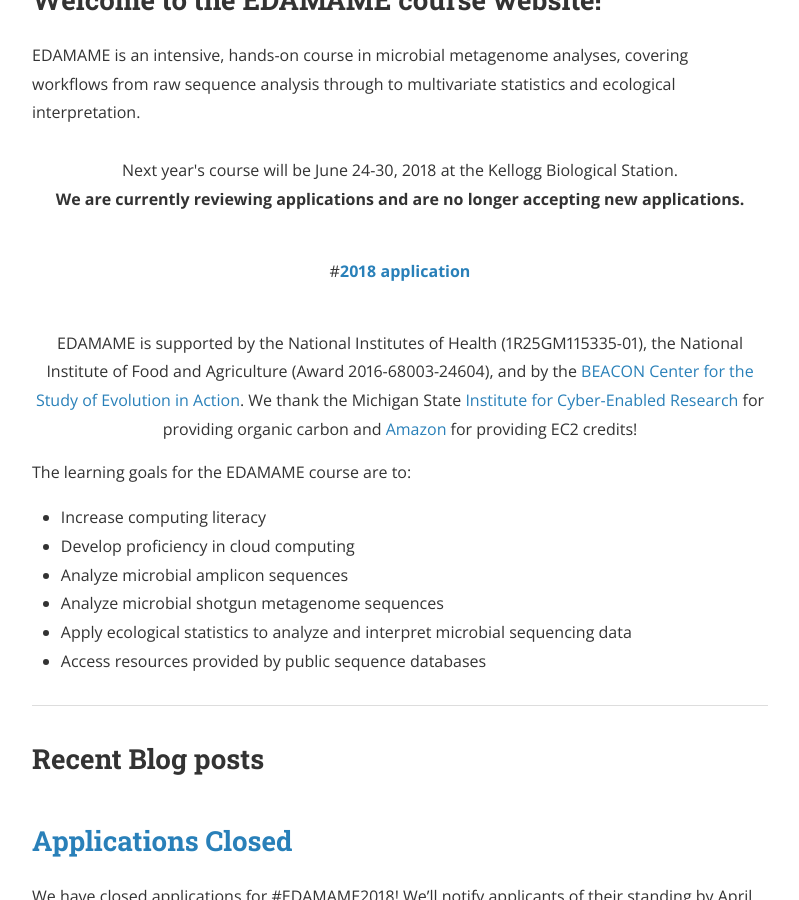
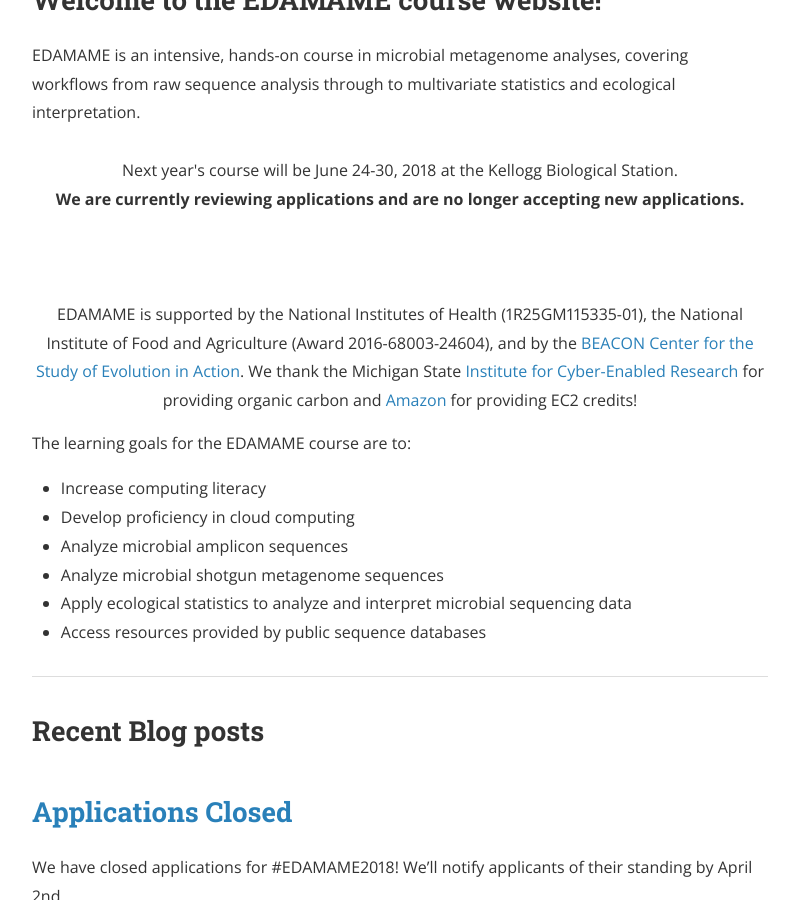
Before and after one commit to edamame-course/edamame-course.github.io, a Jekyll site: the page built from index.html, in a window 1280 px wide and 900 px high, scrolled down 544 px. Shown: the whole window, without its empty margins (240-1039 px from the left). Built offline with Jekyll 4.4.1, drawn with Linux system fonts in a browser that asks for light colours; nearby versions of some CDN libraries; the list of posts is cut into pages by our own code; a style sheet for code colours, icons or effects is not loaded.

Commit message:
Update index.html

```diff
--- a/index.html
+++ b/index.html
@@ -27,7 +27,6 @@ Next year's course will be June 24-30, 2018 at the Kellogg Biological Station.
 
   <p align=center><br>
 
-  #<strong><a href=https://goo.gl/forms/8iNNibgDscHUHfRf1>2018 application</a></strong>
 
 <p align=center><br>
 EDAMAME is supported by the National Institutes of Health (1R25GM115335-01), the National Institute of Food and Agriculture (Award 2016-68003-24604), and by the <a href=http://beacon-center.org>BEACON Center for the Study of Evolution in Action</a>.  We thank the Michigan State <a href=http://icer.msu.edu/>Institute for Cyber-Enabled Research</a> for providing organic carbon and <a href=https://aws.amazon.com/ec2/>Amazon</a> for providing EC2 credits!
```
